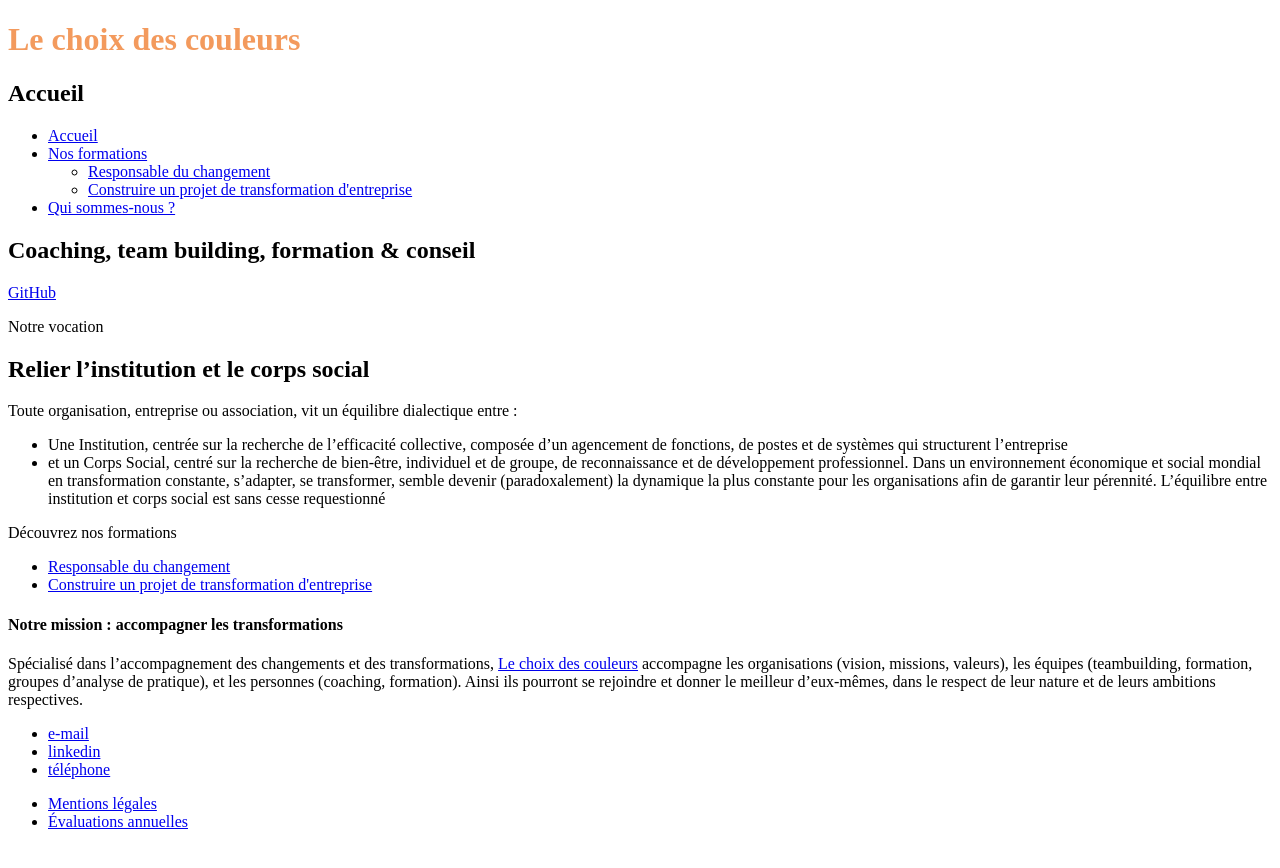
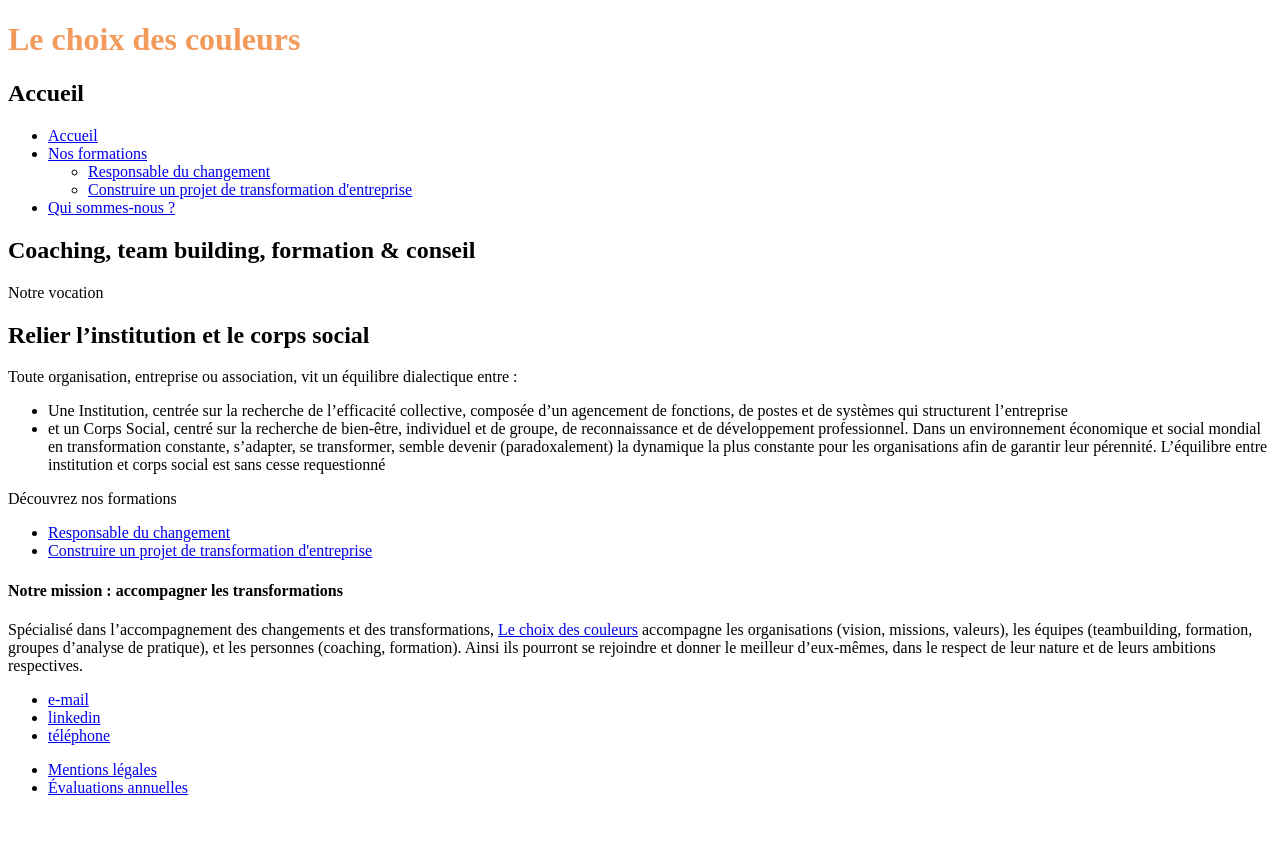
Before and after one commit to hugo-perier/www-lechoixdescouleurs, a Jekyll site: the page built from index.md, in a window 1280 px wide. Shown: the top 868 px of the page. Built offline with Jekyll 4.4.1, drawn with Linux system fonts in a browser that asks for light colours.

Commit message:
Suppression lien de test

```diff
--- a/index.md
+++ b/index.md
@@ -6,8 +6,6 @@ navigation: menu
 
 ## Coaching, team building, formation & conseil
 
-[GitHub](http://github.com)
-
 Notre vocation
 ## Relier l'institution et le corps social
 Toute organisation, entreprise ou association, vit un équilibre dialectique entre :
```
